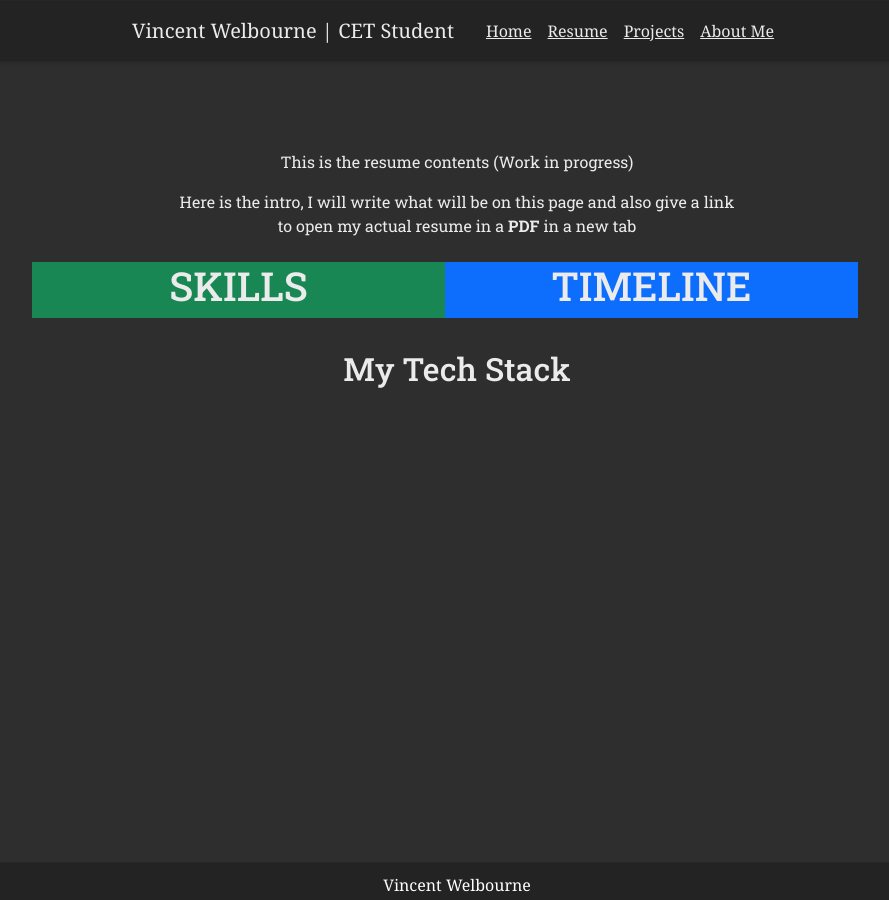
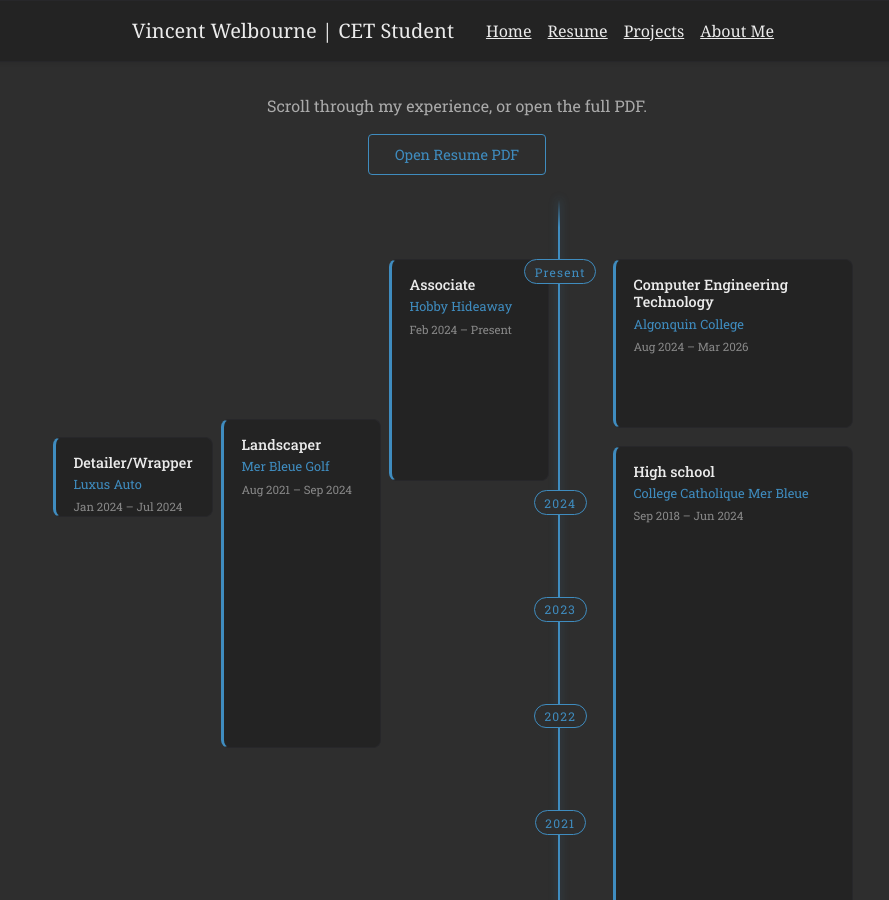
Before and after one commit to Bicente44/bicente_website, a Jekyll site: the page built from resume.markdown, in a window 1280 px wide and 900 px high. Shown: the whole window, without its empty margins (183-1072 px from the left). Built offline with Jekyll 4.4.1, drawn with Linux system fonts in a browser that asks for light colours; some of the changed text lies outside the part shown.

Commit message:
Feat: Implement resume page
Made resume page dynamically add experiences with the data yml file
resume.yml, for each entry it creates a 'branch/block' placed at the
date start and end to display on the tree nicely.

The HTML page is stupid and meerly contains the format while the css and
js take care of everything else like the positioning, parsing the data
and such.

Added my resume PDF for a more detailed resume option (sorta outdated but oh
well i can change it later on).

This thing is really dope and personally looks amazing, i made it so if
the device is thinner than 820 to remove the tree and just have the
boxes stacked on top of eachother starting with most recent job to
oldest then for education. Added highschool aswell just to populate it
really, i know typically you dont or shouldent put it but that my
decision and my website so yeah freedom.

```diff
--- /dev/null
+++ b/_data/resume.yml
@@ -0,0 +1,55 @@
+pdf: /assets/pdfs/Vincent_Welbourne_Resume_(25S).pdf
+
+experience:
+  - title: Associate
+    company: Hobby Hideaway
+    location: Ottawa ON
+    start: "2024-02"
+    end: "present"
+
+  - title: Detailer/Wrapper
+    company: Luxus Auto
+    location: Ottawa ON
+    start: "2024-01"
+    end: "2024-07"
+
+  - title: Landscaper
+    company: Mer Bleue Golf
+    location: Ottawa ON
+    start: "2021-08"
+    end: "2024-09"
+
+education:
+  - degree: Computer Engineering Technology
+    school: Algonquin College
+    location: Ottawa ON
+    start: "2024-08"
+    end: "2027-08"
+    credential: Advanced College Diploma
+
+  - degree: High school
+    school: College Catholique Mer Bleue
+    location: Ottawa ON
+    start: "2018-09"
+    end: "2024-06"
+    credential: High school  Diploma
+
+languages:
+  - Java
+  - C / C++
+  - PHP
+  - R
+  - Lua / Luau
+  - HTML / CSS
+  - JavaScript
+  - Sass
+  - SQL
+
+tools:
+  - Git
+  - Linux
+  - Bash / Shell
+  - MySQL
+  - Bootstrap
+  - AngularJS
+  - Jekyll
--- a/_layouts/resume.html
+++ b/_layouts/resume.html
@@ -1,37 +1,69 @@
 ---
 layout: baseplate
 ---
-<div>
-	<div class="text-center">
-		<br><p>This is the resume contents (Work in progress)</p>
 
-		<p class="Intro">{{ page.Intro }}</p>
+<div class="resume-top">
+  <p>Scroll through my experience, or open the full PDF.</p>
+  <a href="{{ site.data.resume.pdf | relative_url }}" target="_blank" class="resume-btn">Open Resume PDF</a>
 </div>
 
-	<!-- Navbar for colum soft/hard skills and column timeline tree -->
-	<nav class="navbar">
-		<div class="row w-100">
-			<!-- Here ill put the |Skills|Tree| just a placeholder for now -->
-			<div class="col-12 col-md-6 text-center bg-success">
-				<h1>SKILLS</h1>
+<div class="timeline">
+  <div class="timeline-spine"></div>
+
+  <div class="timeline-year" data-year="present"><span>Present</span></div>
+  <div class="timeline-year" data-year="2024"><span>2024</span></div>
+  <div class="timeline-year" data-year="2023"><span>2023</span></div>
+  <div class="timeline-year" data-year="2022"><span>2022</span></div>
+  <div class="timeline-year" data-year="2021"><span>2021</span></div>
+
+  <!-- Left column: Work Experience -->
+  <div class="timeline-left">
+    {% for entry in site.data.resume.experience %}
+    <div class="timeline-card"
+         data-start="{{ entry.start }}"
+         data-end="{{ entry.end }}">
+      <h3>{{ entry.title }}</h3>
+      <p class="card-company">{{ entry.company }}</p>
+      <p class="card-dates"></p>
+    </div>
+    {% endfor %}
   </div>
 
-			<div class="col-12 col-md-6 text-center bg-primary">
-				<h1>TIMELINE</h1>
+  <!-- Right column: Education -->
+  <div class="timeline-right">
+    {% for entry in site.data.resume.education %}
+    <div class="timeline-card"
+         data-start="{{ entry.start }}"
+         data-end="{{ entry.end }}">
+      <h3>{{ entry.degree }}</h3>
+      <p class="card-company">{{ entry.school }}</p>
+      <p class="card-dates"></p>
     </div>
-
-
+    {% endfor %}
   </div>
-	</nav>
-	<br>
-	<div class="text-center">
-		<h2>My Tech Stack<h2>
-
-
 
 </div>
 
+<!-- Tech Stack -->
+<div class="resume-tags-section">
+  <h2>Languages</h2>
+  <div class="resume-tags">
+    {% for item in site.data.resume.languages %}
+    <span class="resume-tag">{{ item }}</span>
+    {% endfor %}
+  </div>
 
+  <h2>Tools</h2>
+  <div class="resume-tags">
+    {% for item in site.data.resume.tools %}
+    <span class="resume-tag">{{ item }}</span>
+    {% endfor %}
+  </div>
+</div>
 
+<div class="resume-bottom">
+  <p>Want the full picture?</p>
+  <a href="{{ site.data.resume.pdf | relative_url }}" target="_blank" class="resume-btn">Open Resume PDF</a>
+</div>
 
-</div>
+<script src="{{ '/assets/js/timeline.js' | relative_url }}" defer></script>
--- /dev/null
+++ b/_sass/_resume.scss
@@ -0,0 +1,223 @@
+// Resume Page
+.resume-top,
+.resume-bottom {
+  text-align: center;
+  padding: 2rem 0 1.5rem;
+
+  p {
+    color: #aaa;
+    margin-bottom: 1rem;
+  }
+}
+
+.resume-btn {
+  display: inline-block;
+  padding: 0.55rem 1.6rem;
+  border: 1px solid #3f8cbf;
+  border-radius: 4px;
+  color: #3f8cbf;
+  text-decoration: none;
+  font-size: 0.9rem;
+  transition: background-color 0.2s, color 0.2s;
+
+  &:hover {
+    background-color: #3f8cbf;
+    color: #fff;
+  }
+}
+
+// Timeline Wrapper
+.timeline {
+  position: relative;
+  width: 100%;
+  min-height: 900px;
+}
+
+// Spine
+.timeline-spine {
+  position: absolute;
+  left: 62.4%;
+  top: 0;
+  bottom: 0;
+  width: 2px;
+  transform: translateX(-50%);
+  background: linear-gradient(
+    to bottom,
+    transparent,
+    #3f8cbf 3%,
+    #3f8cbf 97%,
+    transparent
+  );
+  box-shadow: 0 0 8px rgba(63, 140, 191, 0.4);
+  z-index: 0;
+}
+
+// Year Markers
+.timeline-year {
+  position: absolute;
+  left: 0;
+  right: 0;
+  display: flex;
+  align-items: center;
+  justify-content: center;
+padding-left: 25%;
+  z-index: 2;
+
+  span {
+    background-color: #2e2e2e;
+    color: #3f8cbf;
+    font-size: 0.75rem;
+    letter-spacing: 0.1em;
+    padding: 0.15rem 0.6rem;
+    border: 1px solid #3f8cbf;
+    border-radius: 20px;
+    z-index: 2;
+  }
+}
+
+// Columns
+.timeline-left {
+  position: absolute;
+  left: 0;
+  top: 0;
+  bottom: 0;
+  width: calc(65% - 2rem);
+}
+
+.timeline-right {
+  position: absolute;
+  right: 0;
+  top: 0;
+  bottom: 0;
+  width: calc(35% - 2rem);
+}
+
+// Cards
+.timeline-card {
+  position: absolute;
+  width: 100%;
+  max-width: 240px;
+  box-sizing: border-box;
+overflow: hidden;
+  background-color: #232323;
+  border: 1px solid #27272a;
+  border-left: 3px solid #3f8cbf;
+  border-radius: 8px;
+  padding: 1rem 1.1rem;
+  transition: border-color 0.2s, box-shadow 0.2s;
+
+  &:hover {
+    border-color: #3f8cbf;
+    box-shadow: 0 0 16px rgba(63, 140, 191, 0.2);
+  }
+
+  h3 {
+    font-size: 0.9rem;
+    margin: 0 0 0.25rem;
+    color: #ebebeb;
+  }
+
+  .card-company {
+    font-size: 0.8rem;
+    color: #3f8cbf;
+    margin: 0 0 0.25rem;
+  }
+
+  .card-dates {
+    font-size: 0.72rem;
+    color: #888;
+    margin: 0;
+  }
+}
+
+.timeline-left .timeline-card {
+  right: 0;
+  left: auto;
+}
+
+.timeline-right .timeline-card {
+  left: 0;
+  right: auto;
+}
+
+// Animation
+.timeline-left .timeline-card {
+  opacity: 0;
+  transform: translateX(-40px);
+  transition: opacity 0.6s ease, transform 0.6s ease;
+}
+
+.timeline-right .timeline-card {
+  opacity: 0;
+  transform: translateX(40px);
+  transition: opacity 0.6s ease, transform 0.6s ease;
+}
+
+.timeline-card.visible {
+  opacity: 1;
+  transform: translateX(0);
+}
+
+// Stack
+.resume-tags-section {
+  margin: 2.5rem 0;
+
+  h2 {
+    font-size: 1rem;
+    margin-bottom: 0.75rem;
+    color: #ebebeb;
+    letter-spacing: 0.05em;
+  }
+}
+
+.resume-tags {
+  display: flex;
+  flex-wrap: wrap;
+  gap: 0.5rem;
+  margin-bottom: 1.5rem;
+}
+
+.resume-tag {
+  background-color: #232323;
+  border: 1px solid #3f8cbf;
+  border-radius: 4px;
+  padding: 0.25rem 0.65rem;
+  font-size: 0.8rem;
+  color: #ebebeb;
+}
+
+// Mobile
+@media (max-width: 819px) {
+  .timeline {
+    height: auto !important;
+    min-height: unset;
+    padding: 1rem 0;
+  }
+
+  .timeline-spine,
+  .timeline-year,
+  .timeline-dot {
+    display: none;
+  }
+
+  .timeline-left,
+  .timeline-right {
+    position: relative;
+    width: 100%;
+    height: auto !important;
+    padding: 0;
+  }
+
+  .timeline-card {
+    position: relative !important;
+    top: auto !important;
+    left: auto !important;
+    right: auto !important;
+    height: auto !important;
+    width: 100% !important;
+    max-width: 100% !important;
+    margin-bottom: 1rem;
+    opacity: 1 !important;
+    transform: none !important;
+  }
+}
--- /dev/null
+++ b/assets/js/timeline.js
@@ -0,0 +1,150 @@
+(function () {
+  'use strict';
+
+  const TIMELINE_HEIGHT = 800;
+  const MIN_HEIGHT = 80;
+  const PADDING_TOP = 60;
+
+  const MONTHS = ['Jan','Feb','Mar','Apr','May','Jun',
+                  'Jul','Aug','Sep','Oct','Nov','Dec'];
+
+  function parseDate(str) {
+    if (!str || str.trim().toLowerCase() === 'present') return new Date();
+    const parts = str.trim().split('-');
+    if (parts.length < 2) return new Date();
+    const year = parseInt(parts[0]);
+    const month = parseInt(parts[1]) - 1;
+    if (isNaN(year) || isNaN(month)) return new Date();
+    return new Date(year, month, 1);
+  }
+
+  function monthsBetween(a, b) {
+    return (b.getFullYear() - a.getFullYear()) * 12 + (b.getMonth() - a.getMonth());
+  }
+
+  const now = new Date();
+  const cards = document.querySelectorAll('.timeline-card');
+  if (!cards.length) return;
+
+  // Find earliest date across all cards
+  let earliest = now;
+  cards.forEach(function (card) {
+    const s = parseDate(card.dataset.start);
+    if (s < earliest) earliest = s;
+  });
+
+  const totalMonths = monthsBetween(earliest, now);
+  if (totalMonths <= 0) return;
+
+  function dateToPx(date) {
+    const mFromNow = monthsBetween(date, now);
+    return PADDING_TOP + (mFromNow / totalMonths) * TIMELINE_HEIGHT;
+  }
+
+  // Set timeline container height
+  const timeline = document.querySelector('.timeline');
+  if (timeline) timeline.style.height = (TIMELINE_HEIGHT + PADDING_TOP + 80) + 'px';
+
+  // Lane assignment for overlapping cards
+  function assignLanes(cardDataArr) {
+    const lanes = [];
+    cardDataArr.forEach(function (d) {
+      let placed = false;
+      for (let i = 0; i < lanes.length; i++) {
+        const fits = lanes[i].every(function (c) {
+          return d.bottomPx <= c.topPx || d.topPx >= c.bottomPx;
+        });
+        if (fits) {
+          lanes[i].push(d);
+          d.lane = i;
+          placed = true;
+          break;
+        }
+      }
+      if (!placed) {
+        lanes.push([d]);
+        d.lane = lanes.length - 1;
+      }
+    });
+    return lanes.length;
+  }
+
+  function formatDates(card, start, cappedEnd, endRaw) {
+    const el = card.querySelector('.card-dates');
+    if (!el) return;
+    const startStr = MONTHS[start.getMonth()] + ' ' + start.getFullYear();
+    const endStr = (!endRaw || endRaw.trim().toLowerCase() === 'present')
+      ? 'Present'
+      : MONTHS[cappedEnd.getMonth()] + ' ' + cappedEnd.getFullYear();
+    el.textContent = startStr + ' \u2013 ' + endStr;
+  }
+
+  // Left column (Work)
+  const leftCards = document.querySelectorAll('.timeline-left .timeline-card');
+  const leftData = [];
+
+  leftCards.forEach(function (card) {
+    const start = parseDate(card.dataset.start);
+    const endRaw = card.dataset.end;
+    const end = parseDate(endRaw);
+    const cappedEnd = end > now ? now : end;
+    const topPx = dateToPx(cappedEnd);
+    const heightPx = Math.max(dateToPx(start) - topPx, MIN_HEIGHT);
+    leftData.push({ card, start, cappedEnd, endRaw, topPx, bottomPx: topPx + heightPx });
+  });
+
+  leftData.sort(function (a, b) { return a.topPx - b.topPx; });
+  assignLanes(leftData);
+
+  leftData.forEach(function (d) {
+  const CARD_WIDTH = 160;
+  d.card.style.top = d.topPx + 'px';
+  d.card.style.height = (d.bottomPx - d.topPx) + 'px';
+  d.card.style.width = CARD_WIDTH + 'px';
+  d.card.style.maxWidth = CARD_WIDTH + 'px';
+  d.card.style.right = (d.lane * (CARD_WIDTH + 8)) + 'px';
+  d.card.style.left = 'auto';
+  formatDates(d.card, d.start, d.cappedEnd, d.endRaw);
+});
+
+  // Right column (education)
+  document.querySelectorAll('.timeline-right .timeline-card').forEach(function (card) {
+    const start = parseDate(card.dataset.start);
+    const endRaw = card.dataset.end;
+    const end = parseDate(endRaw);
+    const cappedEnd = end > now ? now : end;
+    const topPx = dateToPx(cappedEnd);
+    const heightPx = Math.max(dateToPx(start) - topPx, MIN_HEIGHT);
+    card.style.top = topPx + 'px';
+    card.style.height = heightPx + 'px';
+    formatDates(card, start, cappedEnd, endRaw);
+  });
+
+  // Year markers
+  document.querySelectorAll('.timeline-year').forEach(function (marker) {
+  if (marker.dataset.year === 'present') {
+    marker.style.top = PADDING_TOP + 'px';
+    return;
+  }
+    const year = parseInt(marker.dataset.year);
+    if (!year) return;
+    const markerDate = new Date(year, 0, 1);
+    if (markerDate > now) return;
+    marker.style.top = dateToPx(markerDate) + 'px';
+  });
+
+  // Scroll animations
+  const observer = new IntersectionObserver(function (entries) {
+    entries.forEach(function (entry) {
+      if (entry.isIntersecting) {
+        entry.target.classList.add('visible');
+        observer.unobserve(entry.target);
+      }
+    });
+  }, { threshold: 0.05 });
+
+  document.querySelectorAll('.timeline-card').forEach(function (card) {
+    observer.observe(card);
+  });
+
+})();
--- a/assets/main.scss
+++ b/assets/main.scss
@@ -7,9 +7,9 @@
 @import "navbar";
 @import "skills";
 @import "box";
+@import "resume";
 
 :root {
-  --bg: white;
   --bg: black;
   --muted: gray;
   --accent: blue;
@@ -21,7 +21,6 @@ body {
   padding-top: var(--nav-height, 56px);
   background-color: #2e2e2e;
   color: #ebebeb;
-  margin-top: 4rem;
   font-family: var(--font-body);
 }
 
```
Also changed, not shown: 1 other file. Lines whose indentation alone changed are shown as unchanged.
